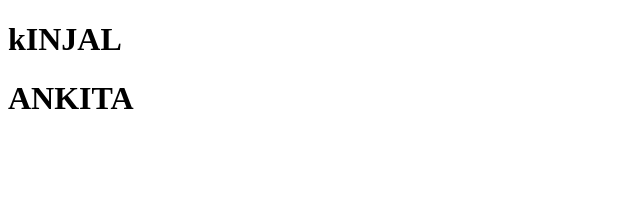
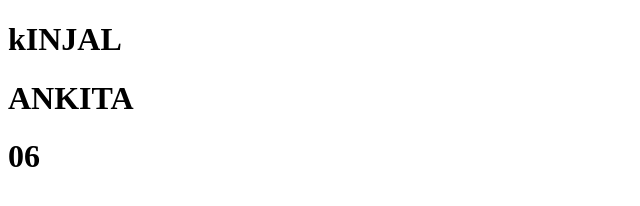
Before and after one commit to kinjal2006/practice1, a plain HTML site: page index.html in a window 1280 px wide. Shown: the full height of the page, 0-640 px from the left. Drawn offline with Linux system fonts and the light colour scheme.

Commit message:
first commit

```diff
--- a/index.html
+++ b/index.html
@@ -8,5 +8,7 @@
 <body>
     <h1>kINJAL</h1>
     <h1>ANKITA</h1>
+
+    <h1>06</h1>
 </body>
 </html>
```
